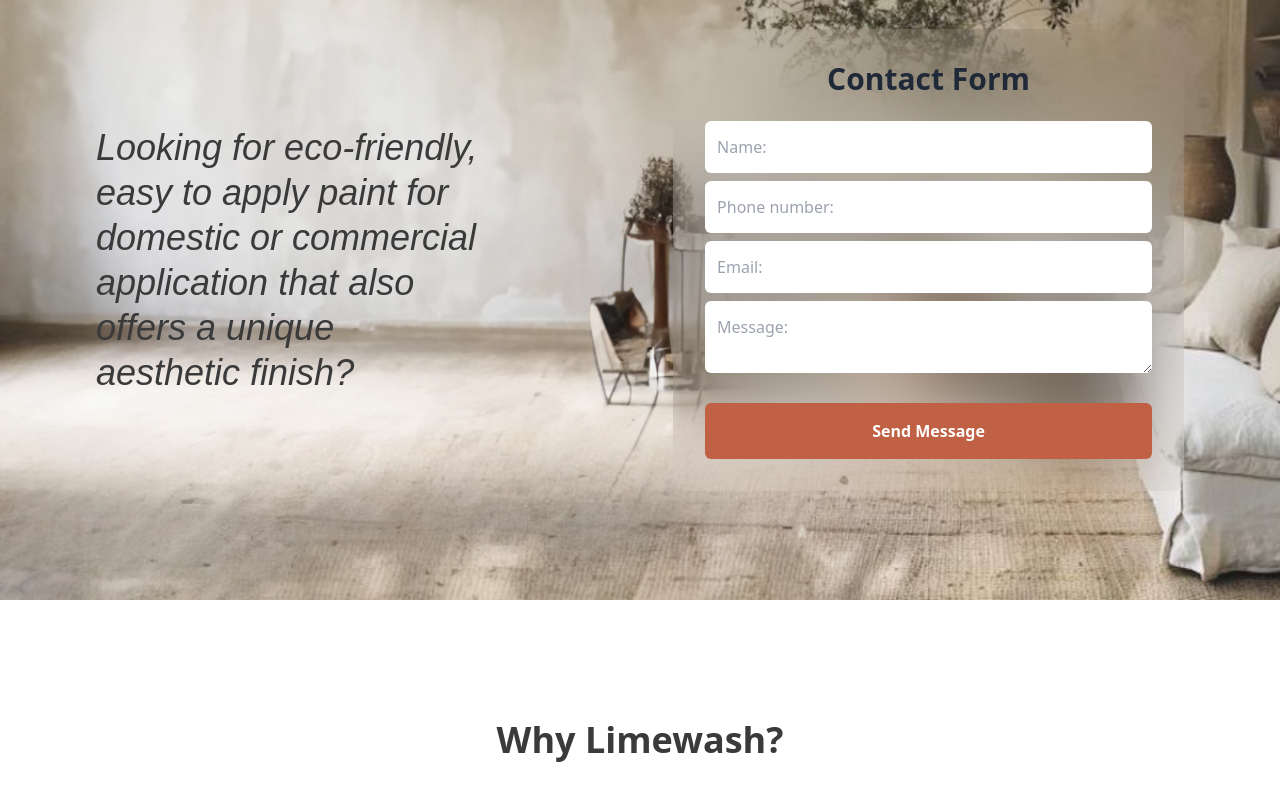
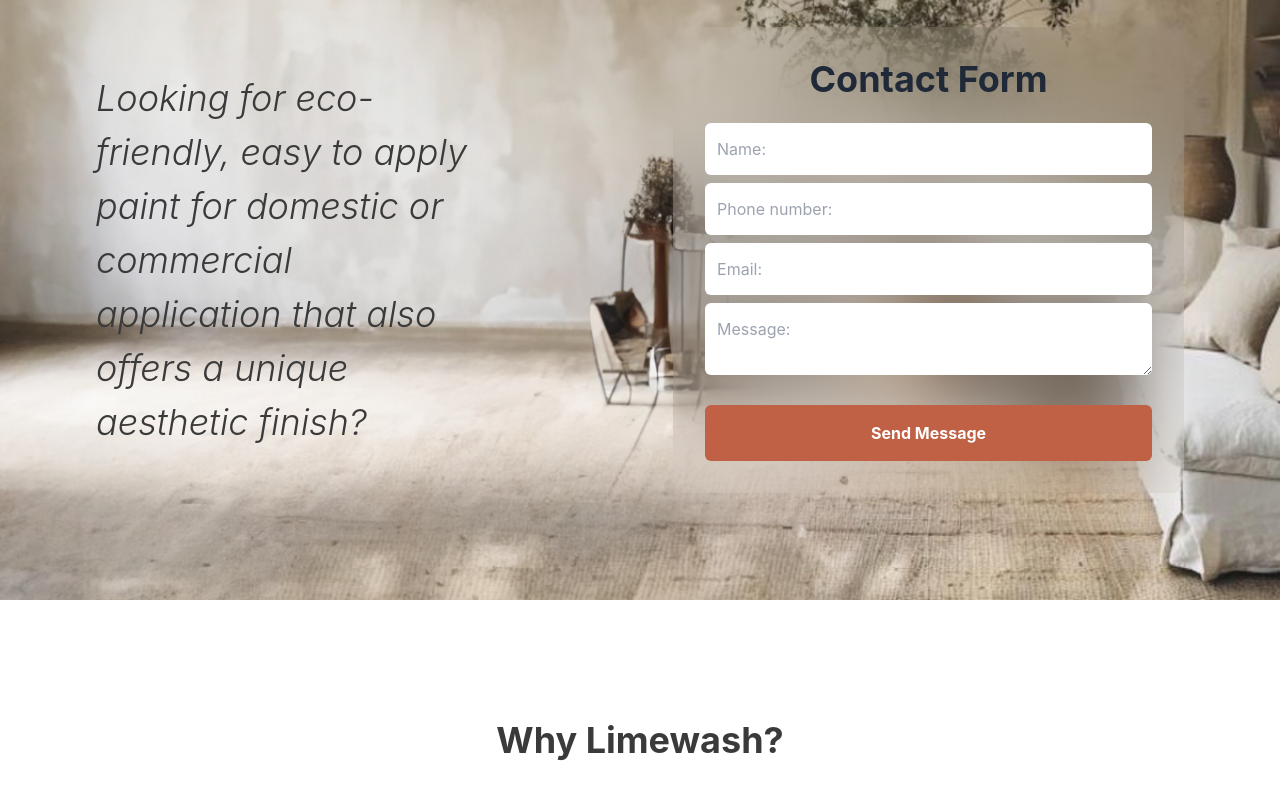
Before and after one commit to alvin-al/limewash-bali, a React (Vite) app: page / in a window 1280 px wide. Shown: the part 200-1000 px from the top of the page. Built offline with nearby package versions, Linux system fonts and the light colour scheme.

Commit message:
Change font & spacing

```diff
--- a/src/App.css
+++ b/src/App.css
@@ -724,8 +724,8 @@ video {
   font-weight: 700;
 }
 
-.font-thin {
-  font-weight: 100;
+.font-light {
+  font-weight: 300;
 }
 
 .italic {
@@ -768,7 +768,7 @@ video {
 }
 
 p {
-  font-family: sans-serif;
+  font-family: "Inter", sans-serif;
 }
 
 body {
@@ -776,6 +776,11 @@ body {
   height: 100%;
   margin: 0;
   padding: 0;
+}
+
+.inter {
+  font-family: "Inter", sans-serif;
+  font-optical-sizing: auto;
 }
 
 .hover\:bg-blue-700:hover {
@@ -833,6 +838,10 @@ body {
     align-items: center;
   }
 
+  .lg\:gap-24 {
+    gap: 6rem;
+  }
+
   .lg\:px-0 {
     padding-left: 0px;
     padding-right: 0px;
@@ -857,24 +866,15 @@ body {
     line-height: 2.5rem;
   }
 
-  .lg\:leading-tight {
-    line-height: 1.25;
+  .lg\:leading-normal {
+    line-height: 1.5;
   }
 }
 
 @media (min-width: 1280px) {
-  .xl\:mx-24 {
-    margin-left: 6rem;
-    margin-right: 6rem;
-  }
-
   .xl\:my-24 {
     margin-top: 6rem;
     margin-bottom: 6rem;
-  }
-
-  .xl\:mt-24 {
-    margin-top: 6rem;
   }
 
   .xl\:mb-24 {
--- a/src/App.jsx
+++ b/src/App.jsx
@@ -26,6 +26,7 @@ function App() {
             <a
               href='
 https://www.instagram.com/limewashbali/'
+              target='_blank'
             >
               <img src={instagram} alt='' className='w-10 h-10 fill-white' />
             </a>
@@ -35,7 +36,7 @@ https://www.instagram.com/limewashbali/'
         <div className='w-full flex flex-col items-center px-6 lg:flex-row lg:px-24 lg:py-0 lg:items-center h-full'>
           {/* Teks */}
           <div className='flex text-center py-24 w-full lg:text-left md:mx-32 lg:mx-0 lg::w-1/2'>
-            <p className='text-3xl font-thin italic text-[#3A3A3A] xl:pr-12 lg:leading-tight lg:w-3/4 lg:text-4xl'>
+            <p className='text-3xl inter font-light italic text-[#3A3A3A] xl:pr-12 lg:leading-normal lg:w-3/4 lg:text-4xl'>
               Looking for eco-friendly, easy to apply paint for domestic or
               commercial application that also offers a unique aesthetic finish?
             </p>
@@ -46,7 +47,7 @@ https://www.instagram.com/limewashbali/'
       </div>
       {/* Section 2 */}
       <div className='py-6 xl:my-24'>
-        <h2 className='text-4xl font-bold text-center text-[#3A3A3A] mb-12 xl:mb-24'>
+        <h2 className='text-4xl font-bold text-center text-[#3A3A3A] mb-12 xl:mb-24 inter'>
           Why Limewash?
         </h2>
         <div className='flex  items-center lg:px-24'>
--- a/src/component/BenefitComponent.jsx
+++ b/src/component/BenefitComponent.jsx
@@ -5,7 +5,7 @@ const BenefitComponent = ({ src, description }) => {
         <img src={src} alt='' className='w-20 h-20' />
       </div>
       <div>
-        <p className='text-[#3a3a3a]'>{description}</p>
+        <p className='text-[#3a3a3a] inter'>{description}</p>
       </div>
     </div>
   );
--- a/src/component/BenefitList.jsx
+++ b/src/component/BenefitList.jsx
@@ -49,7 +49,7 @@ const itemList = [
 
 const BenefitList = () => {
   return (
-    <div className='w-full gap-8 grid px-12 lg:px-0 lg:grid-cols-4 items-start justify-items-center xl:px-8'>
+    <div className='w-full gap-8 grid px-12 lg:px-0 lg:grid-cols-4 items-start justify-items-center xl:px-8 lg:gap-24'>
       {itemList.map((item, index) => (
         <BenefitComponent
           key={index}
--- a/src/component/Form.jsx
+++ b/src/component/Form.jsx
@@ -15,7 +15,7 @@ function Form() {
   return (
     <div className='w-full flex items-center justify-center p-8 backdrop-blur-2xl rounded-xl overflow-hidden md:w-[75%] xl:w-5/6'>
       <form onSubmit={handleSubmit} className='w-full max-w-lg rounded'>
-        <h2 className='text-3xl font-bold mb-6 text-gray-800 text-center '>
+        <h2 className='text-3xl font-bold mb-6 text-gray-800 text-center lg:text-4xl inter'>
           Contact Form
         </h2>
 
@@ -26,7 +26,7 @@ function Form() {
             id='name'
             value={name}
             onChange={(e) => setName(e.target.value)}
-            className='rounded-md w-full py-4 px-3 text-gray-700 leading-tight focus:outline-none focus:-outline'
+            className='inter rounded-md w-full py-4 px-3 text-gray-700 leading-tight focus:outline-none focus:-outline'
             placeholder='Name:'
             required
           />
@@ -39,7 +39,7 @@ function Form() {
             id='phone'
             value={phone}
             onChange={(e) => setPhone(e.target.value)}
-            className='rounded-md w-full py-4 px-3 text-gray-700 leading-tight focus:outline-none focus:-outline'
+            className='inter rounded-md w-full py-4 px-3 text-gray-700 leading-tight focus:outline-none focus:-outline'
             placeholder='Phone number:'
             required
           />
@@ -52,7 +52,7 @@ function Form() {
             id='email'
             value={email}
             onChange={(e) => setEmail(e.target.value)}
-            className='rounded-md w-full py-4 px-3 text-gray-700 leading-tight focus:outline-none focus:-outline'
+            className='inter rounded-md w-full py-4 px-3 text-gray-700 leading-tight focus:outline-none focus:-outline'
             placeholder='Email:'
             required
           />
@@ -64,7 +64,7 @@ function Form() {
             id='message'
             value={message}
             onChange={(e) => setMessage(e.target.value)}
-            className='rounded-md w-full py-4 px-3 text-gray-700 leading-tight focus:outline-none focus:-outline'
+            className='inter rounded-md w-full py-4 px-3 text-gray-700 leading-tight focus:outline-none focus:-outline'
             placeholder='Message:'
             required
           ></textarea>
@@ -74,7 +74,7 @@ function Form() {
         <div className='flex items-center justify-between'>
           <button
             type='submit'
-            className='bg-[#C06044] hover:bg-blue-700 text-white font-bold py-4 px-4 rounded-md w-full'
+            className='inter bg-[#C06044] hover:bg-blue-700 text-white font-bold py-4 px-4 rounded-md w-full'
           >
             Send Message
           </button>
--- a/src/index.css
+++ b/src/index.css
@@ -1,9 +1,10 @@
 @tailwind base;
 @tailwind components;
 @tailwind utilities;
+@import url("https://fonts.googleapis.com/css2?family=Inter:ital,opsz,wght@0,14..32,100..900;1,14..32,100..900&display=swap");
 
 p {
-  font-family: sans-serif;
+  font-family: "Inter", sans-serif;
 }
 
 body {
@@ -12,3 +13,8 @@ body {
   margin: 0;
   padding: 0;
 }
+
+.inter {
+  font-family: "Inter", sans-serif;
+  font-optical-sizing: auto;
+}
```
